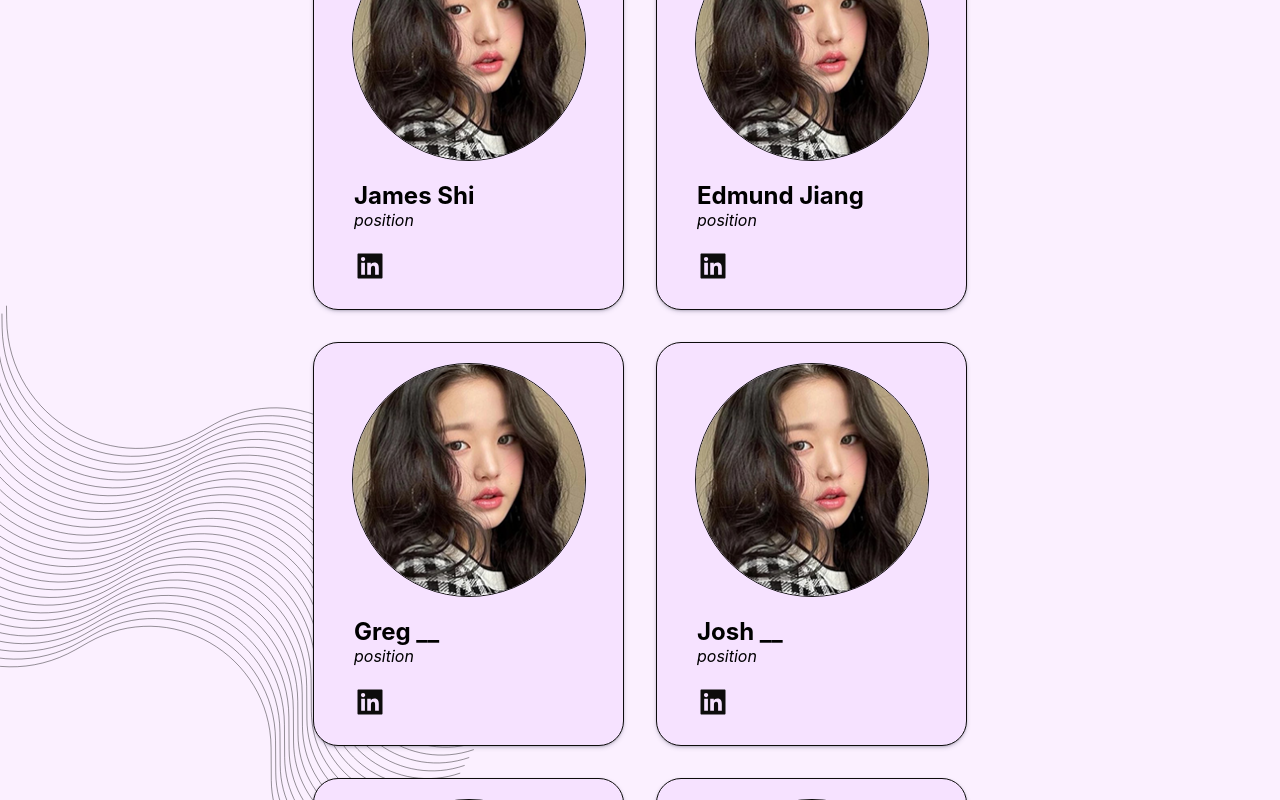
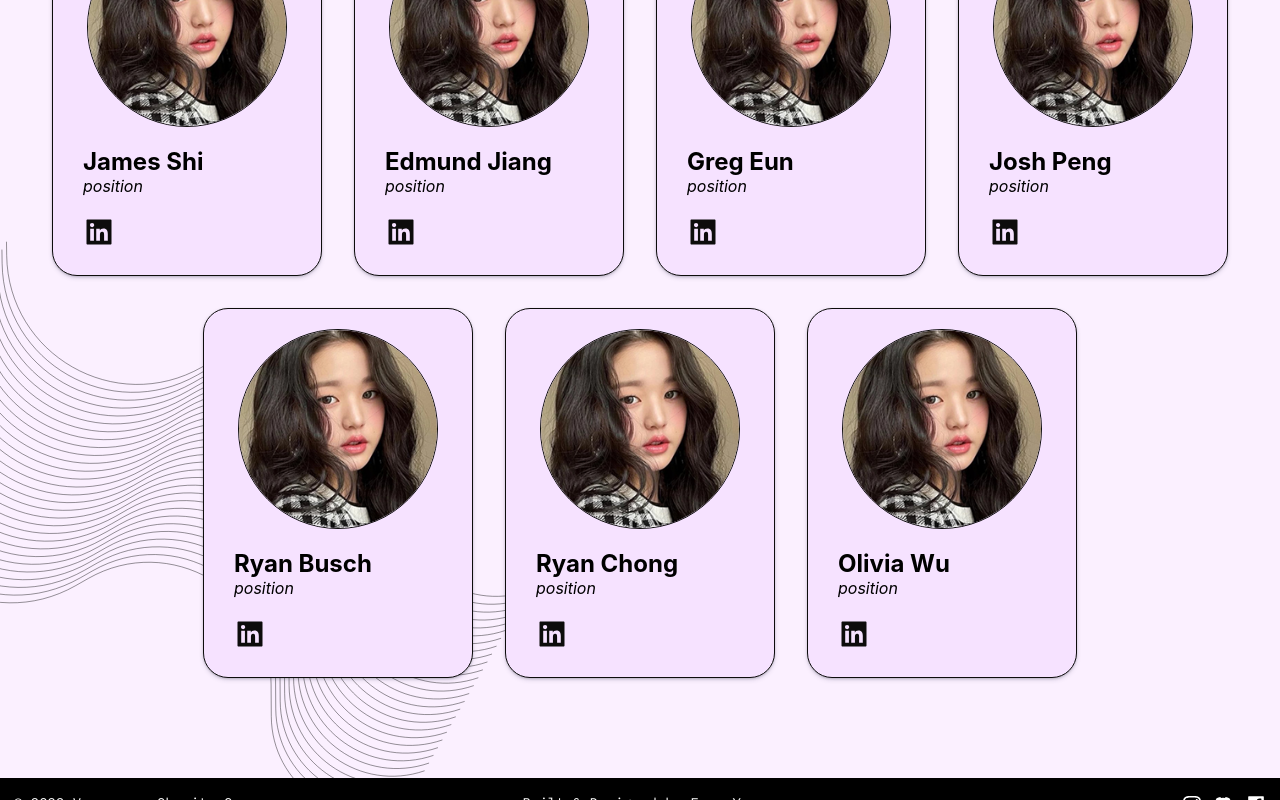
Before and after one commit to evanyans/vancouver-charity-games, a React (Create React App) app: page /about in a window 1280 px wide. Shown: the part 1020-1820 px from the top of the page. Built offline with nearby package versions, Linux system fonts and the light colour scheme.

Commit message:
discord test

```diff
--- a/package.json
+++ b/package.json
@@ -10,6 +10,7 @@
     "@types/node": "^16.11.45",
     "@types/react": "^18.0.15",
     "@types/react-dom": "^18.0.6",
+    "@widgetbot/react-embed": "^1.5.0",
     "aos": "^3.0.0-beta.6",
     "react": "^18.2.0",
     "react-countup": "^6.3.0",
--- a/src/pages/About.tsx
+++ b/src/pages/About.tsx
@@ -41,31 +41,31 @@ const About = () => {
           </Card>
           <Card data-aos="fade-down">
             <img className="wonyoung" src={wonyoung} alt="sombra" />
-            <Name>Greg __</Name>
+            <Name>Greg Eun</Name>
             <Position>position</Position>
             <a href="https://www.linkedin.com/company/spacex/" target="_blank"><AiFillLinkedin size={32} /></a>
           </Card>
           <Card data-aos="fade-down">
             <img className="wonyoung" src={wonyoung} alt="sombra" />
-            <Name>Josh __</Name>
+            <Name>Josh Peng</Name>
             <Position>position</Position>
             <a href="https://www.linkedin.com/company/spacex/" target="_blank"><AiFillLinkedin size={32} /></a>
           </Card>
           <Card data-aos="fade-down">
             <img className="wonyoung" src={wonyoung} alt="sombra" />
-            <Name>Ryan B__</Name>
+            <Name>Ryan Busch</Name>
             <Position>position</Position>
             <a href="https://www.linkedin.com/company/spacex/" target="_blank"><AiFillLinkedin size={32} /></a>
           </Card>
           <Card data-aos="fade-down">
             <img className="wonyoung" src={wonyoung} alt="sombra" />
-            <Name>Ryan C__</Name>
+            <Name>Ryan Chong</Name>
             <Position>position</Position>
             <a href="https://www.linkedin.com/company/spacex/" target="_blank"><AiFillLinkedin size={32} /></a>
           </Card>
           <Card data-aos="fade-down">
             <img className="wonyoung" src={wonyoung} alt="sombra" />
-            <Name>Olivia __</Name>
+            <Name>Olivia Wu</Name>
             <Position>position</Position>
             <a href="https://www.linkedin.com/company/spacex/" target="_blank"><AiFillLinkedin size={32} /></a>
           </Card>
@@ -96,7 +96,7 @@ export const Team = styled.div`
     width:800px;
     z-index:-1;
     left:-160px;
-    top:73rem;
+    top:69rem;
   }
 
 `
@@ -106,16 +106,16 @@ display:flex;
 flex-direction:row;
 flex-wrap:wrap;
 gap:32px;
+
 justify-content:center;
 padding-bottom:100px;
-padding-left:150px;
-padding-right:150px;
+max-width:1300px;
 `
 
 export const Card = styled.span`
     position:relative;
-    width:311px;
-    height:404px;
+    width:270px;
+    height:370px;
     background-color:#F6E2FF;
     border-radius:25px;
     border: solid 1px #0D0C0C;
@@ -124,18 +124,17 @@ export const Card = styled.span`
     flex-direction:column;
     padding-top:20px;
 
-
     img{
       align-self:center;
-      width:234px;
-      height:234px;
+      width:200px;
+      height:200px;
       border-radius:50%;
       border: solid 1px #0D0C0C;
     }
     a{
       color:#0D0C0C;
       text-decoration:none;
-      padding-left:40px;
+      padding-left:30px;
       padding-top:20px;
       width:21px;
       height:21px;
@@ -147,13 +146,13 @@ export const Card = styled.span`
 
 export const Name = styled.div`
   padding-top:20px;
-  padding-left:40px;
+  padding-left:30px;
   font-weight:700;
   font-size:24px;
 `
 
 export const Position = styled.div`
-  padding-left:40px;
+  padding-left:30px;
   font-size:16px;
   font-style:italic;
 `
--- a/src/pages/HomeV2.tsx
+++ b/src/pages/HomeV2.tsx
@@ -6,13 +6,24 @@ import foodbank from '../images/foodbank.png';
 import redcross from '../images/redcross.png';
 import hospital from '../images/hospital.png';
 import { NavLink as Link } from 'react-router-dom';
+import WidgetBot from '@widgetbot/react-embed'
 const HomeV2 = () => {
+    /*
+    <Arrows>
+    <div className="arrow">
+        <span></span>
+        <span></span>
+        <span></span>
+    </div>
+</Arrows>
+*/
     return (
+
         <Wrapper>
             <Title >
                 <TitleText data-aos="fade-up">Vancouver <div className="gradient">Charity</div> Games</TitleText>
                 <SubText data-aos="fade-up">Current: 2022 Summer League of Legends Tournament<br></br>August 5th-7th, 12-3PM PST</SubText>
-                <a href="https://docs.google.com/forms/d/e/1FAIpQLSeo7b6DGC0ja79YbVNGNs9FcJwWaDHs5dLSO0xpP8_FL_duoQ/viewform" target="_blank"><Register data-aos="fade-up">Register Now</Register></a>
+                <a href="https://docs.google.com/forms/d/e/1FAIpQLSeo7b6DGC0ja79YbVNGNs9FcJwWaDHs5dLSO0xpP8_FL_duoQ/viewform" target="_blank"><Register>Register Now</Register></a>
                 <Stats data-aos="fade-up">
                     <Charity>
                         $<CountUp end={600} duration={1.2} />+
@@ -24,19 +35,22 @@ const HomeV2 = () => {
                         <div className="subtext">Participants</div>
                     </Players>
                 </Stats>
-                <Arrows>
-                    <div className="arrow">
-                        <span></span>
-                        <span></span>
-                        <span></span>
-                    </div>
-                </Arrows>
+
             </Title>
+            <Bot>
+                <WidgetBot
+                    server="856333893765693490"
+                    channel="859998756355440640"
+                    height={500}
+                    width={1100}
+                />
+            </Bot>
             <Sub>
-                <Text data-aos="fade-up">
+
+                <Text >
                     <Topic >What we do</Topic>
                     <Cause >Game for a Cause</Cause>
-                    <BodyText data-aos="fade-up">Vancouver Charity Games is a not-for-profit organization founded in 2021 with the purpose of supporting local charities through video game tournaments.
+                    <BodyText>Vancouver Charity Games is a not-for-profit organization founded in 2021 with the purpose of supporting local charities through video game tournaments.
                         <br></br><br></br>
                         Our group of organizers know all too well the power video games have on bringing people of countless backgrounds together in the name of a shared interest: from the countless attendees at eSports competitions to its growing usage in education, video games continue to grow in popularity and application today with no evidence of stopping.
                         <br></br><br></br>
@@ -46,13 +60,13 @@ const HomeV2 = () => {
                     <NavLink to="/about">About Us &gt; </NavLink>
                 </Text>
                 <Boxes>
-                    <Donate data-aos="fade-left">
+                    <Donate >
                         <ContentA><Circle><img className="foodbank" src={foodbank} alt="foodbank" /></Circle><ContentText>Greater Vancouver Food Bank<br></br><span>$230 Raised</span></ContentText></ContentA>
                     </Donate>
-                    <Donate data-aos="fade-left">
+                    <Donate >
                         <ContentA><Circle><img className="redcross" src={redcross} alt="redcross" /></Circle><ContentText>Canadian Red Cross<br></br><span>$185 Raised</span></ContentText></ContentA>
                     </Donate >
-                    <Donate data-aos="fade-left"><ContentA><Circle><img className="hospital" src={hospital} alt="hospital" /></Circle><ContentText>BC Children's Hospital<br></br><span>$265 Raised</span></ContentText></ContentA></Donate>
+                    <Donate ><ContentA><Circle><img className="hospital" src={hospital} alt="hospital" /></Circle><ContentText>BC Children's Hospital<br></br><span>$265 Raised</span></ContentText></ContentA></Donate>
                 </Boxes>
             </Sub>
         </Wrapper>
@@ -210,19 +224,23 @@ export const Text = styled.div`
     box-shadow: rgba(50, 50, 93, 0.25) 0px 2px 5px -1px, rgba(0, 0, 0, 0.3) 0px 1px 3px -1px;
     border-top-left-radius:15px;
     border-top-right-radius:15px;
-    max-width:900px;
+    max-width:690px;
     margin-left:auto;
     margin-right:auto;
     text-align:left;
 
     margin-top:4%;
 
-    padding-top:4%;
+    padding-top:3%;
     padding-left:4%;
     padding-right:165px;
     padding-bottom:10%;
     @media only screen and (max-width: 1607px) {
-    padding-right:4%;
+    padding-right:4%
+}
+
+@media only screen and (min-width: 1200px) {
+    padding-right:0px;
 }
 
 
@@ -304,6 +322,9 @@ export const Donate = styled.span`
 
     display:flex;
     flex-direction:row;
+    align-items:flex-start;
+
+
     @media only screen and (max-width: 1607px) {
     display:none;
 }
@@ -422,3 +443,9 @@ export const Arrows = styled.div`
 font-size:19px;
 }
 `
+
+export const Bot = styled.div`
+    display:flex;
+    justify-content:center;
+    padding-top:30px;
+`
--- a/src/styles.css
+++ b/src/styles.css
@@ -64,10 +64,11 @@ body{
 }
 
   .arrow{
-      position: absolute;
+      position: relative;
       top: 66%;
       left: 50.15%;
       transform: translate(-50%,-50%);
+
   }
   .arrow span{
       display: block;
@@ -85,6 +86,9 @@ body{
   .arrow span:nth-child(3){
       animation-delay: -0.4s;
   }
+
+
+
   @keyframes animate {
       0%{
           opacity: 0;
@@ -98,6 +102,9 @@ body{
           transform: rotate(45deg) translate(20px,20px);
       }
   }
+
+
+
 
 ::-webkit-scrollbar {
     width: 1vw;
```
Also changed, not shown: src/pages/Home.tsx (+13 -8 lines), 1 other file (tests, documents, lock files or other folders).
